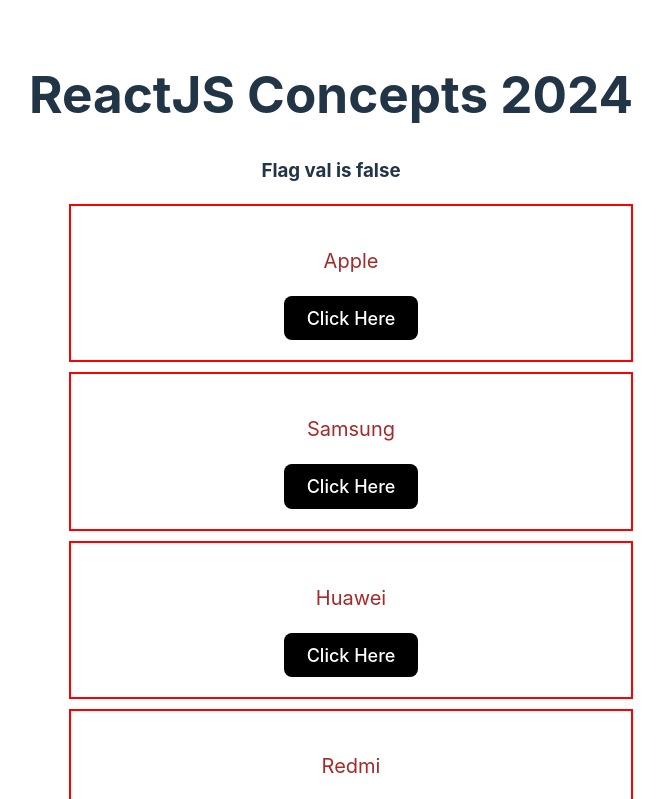
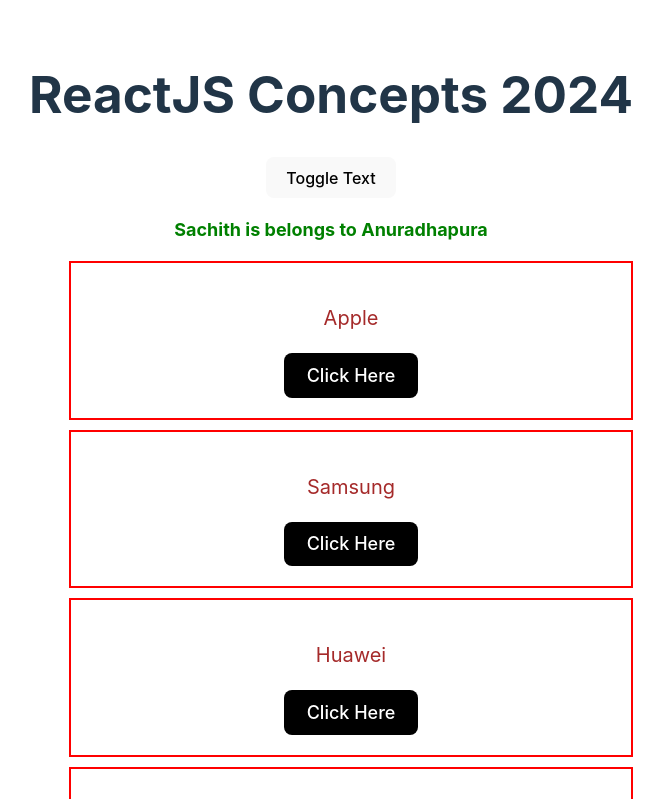
Before and after one commit to sachith-coding/reactjs-concepts-2024, a React (Vite) app: page / in a window 1280 px wide. Shown: the top 799 px of the page, without its empty margins (309-973 px from the left). Built offline with nearby package versions, Linux system fonts and the light colour scheme.

Commit message:
Implement UseState Hook

```diff
--- a/src/components/products/ProductList.jsx
+++ b/src/components/products/ProductList.jsx
@@ -1,20 +1,24 @@
-import React from 'react'
+import React, { useState } from 'react'
 import ProductItem from './components/ProductItem'
 import './style.css'
 
 
 const ProductList = ({ listOfProducts, name, city }) => {
 
-    const flag = false
+    const [flag, setFlag] = useState(true)
 
     function getTextBlock(flagVal)
     {
         return flagVal ? (<h3 className='title'>{name} is belongs to {city}</h3>) : (<h3>Flag val is false</h3>)
     }
 
+    const handleToggleText = () => {
+        setFlag(!flag)
+    }
 
     return (
         <>
+            <button onClick={handleToggleText}>Toggle Text</button>
             {getTextBlock(flag)}
             <ul>
                 {
```
